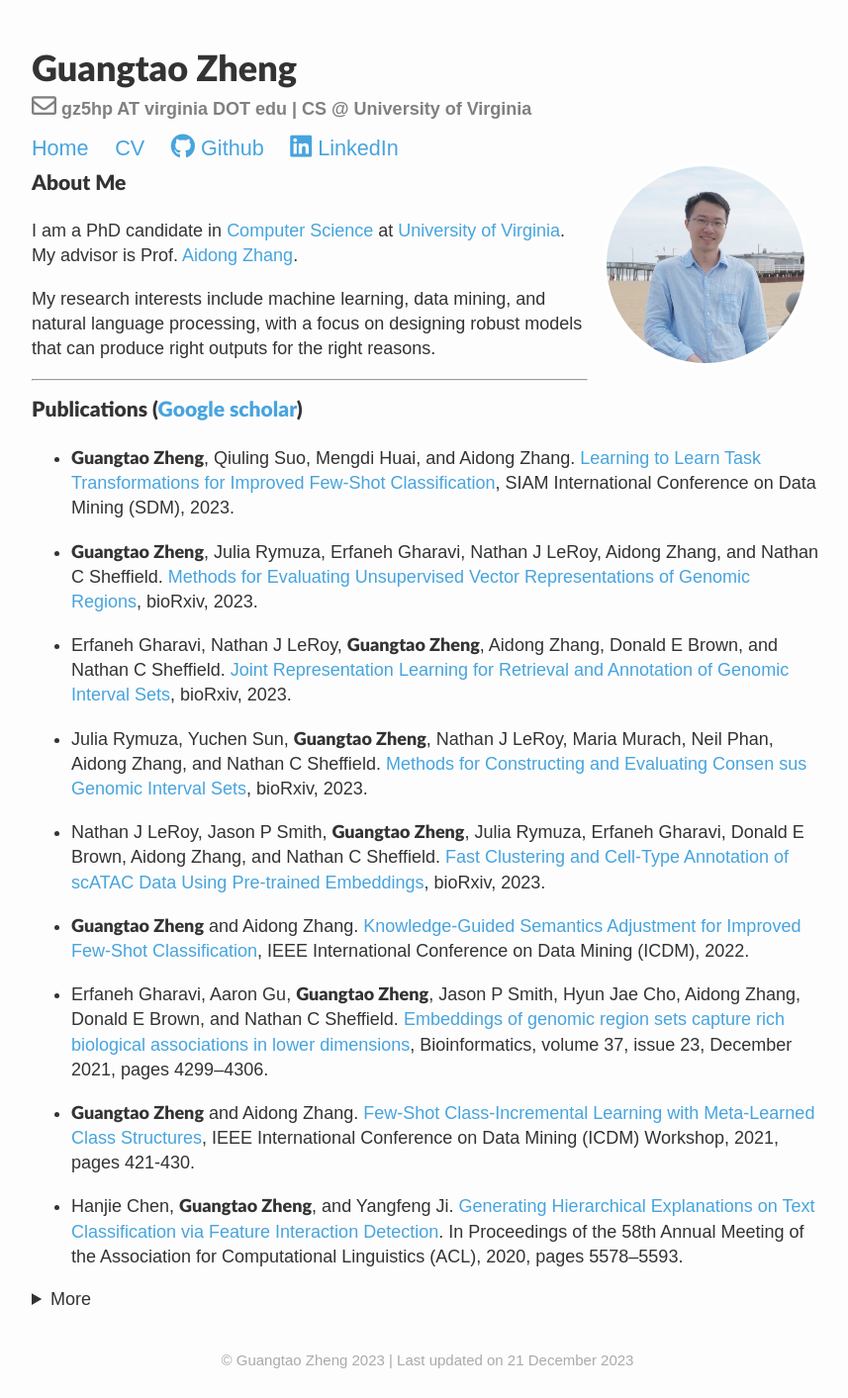
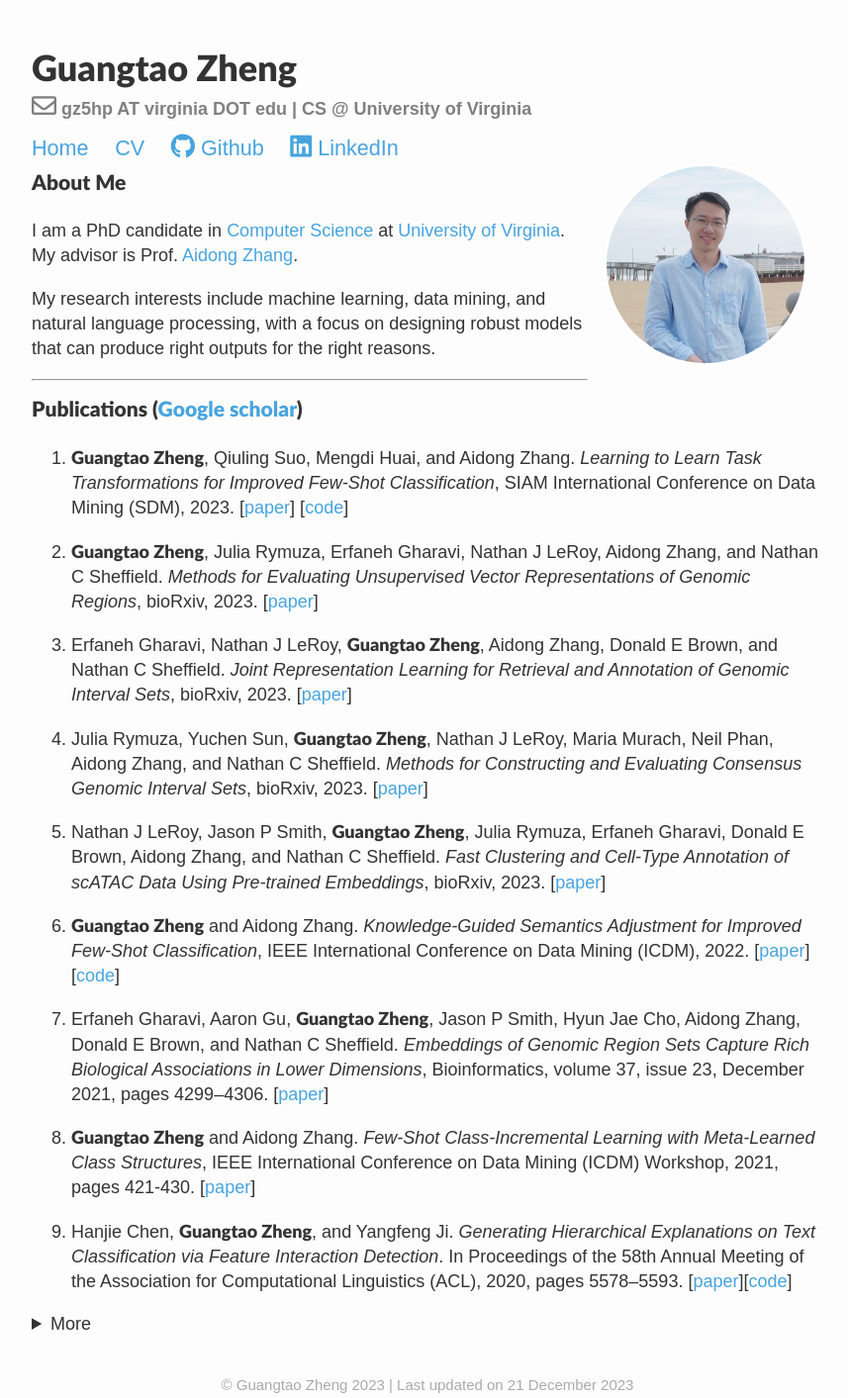
Before and after one commit to gtzheng/gtzheng.github.io, a Jekyll site: the page built from index.md, in a window 1280 px wide. Shown: the whole page at 99% size, without its empty margins (208-1065 px from the left). Built offline with Jekyll 4.4.1, drawn with Linux system fonts in a browser that asks for light colours; nearby versions of some CDN libraries; before the commit the page ends 1387 px from its top, so only the background shows below that.

Commit message:
update references

```diff
--- a/index.md
+++ b/index.md
@@ -17,41 +17,39 @@ My research interests include machine learning, data mining, and natural languag
 ***
 
 <h3>Publications (<a href="https://scholar.google.com/citations?user=SHMLzswAAAAJ&hl=en">Google scholar</a>)</h3>
-- **Guangtao Zheng**, Qiuling Suo, Mengdi Huai, and Aidong Zhang. [Learning to Learn Task Transformations for Improved Few-Shot Classification](https://epubs.siam.org/doi/10.1137/1.9781611977653.ch88 "Acceptance Rate: 27.4%"), SIAM International Conference on Data Mining (SDM), 2023.
+1. **Guangtao Zheng**, Qiuling Suo, Mengdi Huai, and Aidong Zhang. *Learning to Learn Task Transformations for Improved Few-Shot Classification*, SIAM International Conference on Data Mining (SDM), 2023. [[paper](https://epubs.siam.org/doi/10.1137/1.9781611977653.ch88 "Acceptance Rate: 27.4%")] [[code](https://github.com/gtzheng/L2TT)]
 
-- **Guangtao Zheng**, Julia Rymuza, Erfaneh Gharavi, Nathan J LeRoy, Aidong Zhang, and Nathan C Sheffield. [Methods for Evaluating Unsupervised Vector Representations of Genomic Regions](https://www.biorxiv.org/content/10.1101/2023.08.28.555137v1.abstract), bioRxiv, 2023.
+2. **Guangtao Zheng**, Julia Rymuza, Erfaneh Gharavi, Nathan J LeRoy, Aidong Zhang, and Nathan C Sheffield. *Methods for Evaluating Unsupervised Vector Representations of Genomic Regions*, bioRxiv, 2023. [[paper](https://www.biorxiv.org/content/10.1101/2023.08.28.555137v1.abstract)]
 
-- Erfaneh Gharavi, Nathan J LeRoy, **Guangtao Zheng**,  Aidong Zhang,  Donald E  Brown, and Nathan C Sheffield. [Joint Representation Learning for Retrieval and Annotation of Genomic Interval Sets](https://www.biorxiv.org/content/10.1101/2023.08.21.554131v1.abstract), bioRxiv, 2023.
+3. Erfaneh Gharavi, Nathan J LeRoy, **Guangtao Zheng**,  Aidong Zhang,  Donald E  Brown, and Nathan C Sheffield. *Joint Representation Learning for Retrieval and Annotation of Genomic Interval Sets*, bioRxiv, 2023. [[paper](https://www.biorxiv.org/content/10.1101/2023.08.21.554131v1.abstract)]
 
-- Julia Rymuza, Yuchen Sun, **Guangtao Zheng**, Nathan J  LeRoy,  Maria Murach, Neil Phan,  Aidong Zhang, and Nathan C Sheffield. [Methods for Constructing and Evaluating Consen sus Genomic Interval Sets](https://www.biorxiv.org/content/10.1101/2023.08.03.551899v1.abstract), bioRxiv, 2023.
+4. Julia Rymuza, Yuchen Sun, **Guangtao Zheng**, Nathan J  LeRoy,  Maria Murach, Neil Phan,  Aidong Zhang, and Nathan C Sheffield. *Methods for Constructing and Evaluating Consensus Genomic Interval Sets*, bioRxiv, 2023. [[paper](https://www.biorxiv.org/content/10.1101/2023.08.03.551899v1.abstract)]
 
-- Nathan J LeRoy,  Jason P Smith, **Guangtao Zheng**,  Julia Rymuza,  Erfaneh Gharavi,  Donald E Brown,  Aidong Zhang,  and Nathan C Sheffield. [Fast Clustering and Cell-Type Annotation of scATAC Data Using Pre-trained Embeddings](https://www.biorxiv.org/content/10.1101/2023.08.01.551452v1.abstract), bioRxiv, 2023.
+5. Nathan J LeRoy,  Jason P Smith, **Guangtao Zheng**,  Julia Rymuza,  Erfaneh Gharavi,  Donald E Brown,  Aidong Zhang,  and Nathan C Sheffield. *Fast Clustering and Cell-Type Annotation of scATAC Data Using Pre-trained Embeddings*, bioRxiv, 2023. [[paper](https://www.biorxiv.org/content/10.1101/2023.08.01.551452v1.abstract)]
 
-- **Guangtao Zheng** and Aidong Zhang. [Knowledge-Guided Semantics Adjustment for Improved Few-Shot Classification](assets/files/ICDM2022_full.pdf "Acceptance Rate: 20.0%"), IEEE International Conference on Data Mining (ICDM), 2022.
+6. **Guangtao Zheng** and Aidong Zhang. *Knowledge-Guided Semantics Adjustment for Improved Few-Shot Classification*, IEEE International Conference on Data Mining (ICDM), 2022. [[paper](https://ieeexplore.ieee.org/document/10027712 "Acceptance Rate: 20.0%")][[code](https://github.com/gtzheng/KGSA)]
 
-- Erfaneh Gharavi, Aaron Gu, **Guangtao Zheng**, Jason P Smith, Hyun Jae Cho, Aidong Zhang, Donald E Brown, and Nathan C Sheffield. [Embeddings of genomic region sets capture rich biological associations in lower dimensions](https://academic.oup.com/bioinformatics/article/37/23/4299/6307720 "Impact factor: 6.937"), Bioinformatics, volume 37, issue 23, December 2021, pages 4299–4306.
+7. Erfaneh Gharavi, Aaron Gu, **Guangtao Zheng**, Jason P Smith, Hyun Jae Cho, Aidong Zhang, Donald E Brown, and Nathan C Sheffield. *Embeddings of Genomic Region Sets Capture Rich Biological Associations in Lower Dimensions*, Bioinformatics, volume 37, issue 23, December 2021, pages 4299–4306. [[paper](https://academic.oup.com/bioinformatics/article/37/23/4299/6307720 "Impact factor: 6.937")]
 
-- **Guangtao Zheng** and Aidong Zhang. [Few-Shot Class-Incremental Learning with Meta-Learned Class Structures](https://ieeexplore.ieee.org/abstract/document/9679861), IEEE International Conference on Data Mining (ICDM) Workshop, 2021, pages 421-430.
+8. **Guangtao Zheng** and Aidong Zhang. *Few-Shot Class-Incremental Learning with Meta-Learned Class Structures*, IEEE International Conference on Data Mining (ICDM) Workshop, 2021, pages 421-430. [[paper](https://ieeexplore.ieee.org/abstract/document/9679861)]
 
-- Hanjie Chen, **Guangtao Zheng**, and Yangfeng Ji. [Generating Hierarchical Explanations on Text
-Classification via Feature Interaction Detection](https://arxiv.org/pdf/2004.02015.pdf "Acceptance Rate: 22.7%"). In Proceedings of the 58th Annual Meeting of the
-Association for Computational Linguistics (ACL), 2020, pages 5578–5593.
+9. Hanjie Chen, **Guangtao Zheng**, and Yangfeng Ji. *Generating Hierarchical Explanations on Text
+Classification via Feature Interaction Detection*. In Proceedings of the 58th Annual Meeting of the Association for Computational Linguistics (ACL), 2020, pages 5578–5593. [[paper](https://arxiv.org/pdf/2004.02015.pdf "Acceptance Rate: 22.7%")][[code](https://github.com/HanjieChen/HEDGE)]
 
 <details>
 <summary>More</summary>
 <div markdown=1>
 
-  - **Guangtao Zheng** and Ali Tajer. [Learning the Wireless Interference Graph via Local Probes](https://ieeexplore.ieee.org/document/9154265). IEEE
-  21st International Workshop on Signal Processing Advances in Wireless Communications (SPAWC), 2020.
+  - **Guangtao Zheng** and Ali Tajer. *Learning the Wireless Interference Graph via Local Probes*. IEEE 21st International Workshop on Signal Processing Advances in Wireless Communications (SPAWC), 2020. [[paper](https://ieeexplore.ieee.org/document/9154265)]
 
-  - **Guangtao Zheng**, Chen Gong, and Zhengyuan Xu. [Constrained Partial Group Decoding with Max-Min Fairness for Multi-color Multi-user Visible Light Communication](https://ieeexplore.ieee.org/document/8865431). IEEE Transactions on Communications, volume 67, number 12, December 2019, pages 8573-8584. [Impact factor: 7.143]
+  - **Guangtao Zheng**, Chen Gong, and Zhengyuan Xu. *Constrained Partial Group Decoding with Max-min Fairness for Multi-color Multi-user Visible Light Communication*. IEEE Transactions on Communications, volume 67, number 12, December 2019, pages 8573-8584. [[paper](https://ieeexplore.ieee.org/document/8865431 "Impact factor: 7.143")]
 
-  - **Guangtao Zheng** and Ming Jiang. [Multi-Dimensional Space–Time Shift Keying for Wireless Communications](https://ieeexplore.ieee.org/document/8840835). IEEE Access, volume 7, 2019, pages 135801-135811. [Impact factor: 3.476]
+  - **Guangtao Zheng** and Ming Jiang. *Multi-dimensional Space–time Shift Keying for Wireless Communications*. IEEE Access, volume 7, 2019, pages 135801-135811. [Impact factor: 3.476] [[paper](https://ieeexplore.ieee.org/document/8840835)]
 
-  - **Guangtao Zheng**, Chen Gong, and Zhengyuan Xu. [Multi-layer Coding and Map-assisted Partial Group Decoding for Multi-color Multi-user VLC](https://ieeexplore.ieee.org/document/8761958). IEEE International Conference on Communications (ICC), 2019, pages 1-6.
+  - **Guangtao Zheng**, Chen Gong, and Zhengyuan Xu. *Multi-layer Coding and Map-assisted Partial Group Decoding for Multi-color Multi-user VLC*. IEEE International Conference on Communications (ICC), 2019, pages 1-6. [[paper](https://ieeexplore.ieee.org/document/8761958)]
 
-  - **Guangtao Zheng**, Qian Gao, Chen Gong, and Zhengyuan Xu. [Achievable rate and optimal signaling for an optical wireless decode-and-forward relaying channel](https://ieeexplore.ieee.org/document/7905794). IEEE Global Conference on Signal and Information Processing (GlobalSIP), 2016, pages 16-19.
+  - **Guangtao Zheng**, Qian Gao, Chen Gong, and Zhengyuan Xu. *Achievable Rate and Optimal Signaling for an Optical Wireless Decode-and-forward Relaying Channel*. IEEE Global Conference on Signal and Information Processing (GlobalSIP), 2016, pages 16-19. [[paper](https://ieeexplore.ieee.org/document/7905794)]
 
-  - **Guangtao Zheng** and Ming Jiang, [Three-dimensional space-time shift keying with coordinate combination and joint optimisation](https://ieeexplore.ieee.org/document/7448719). In IEEE/CIC International Conference on Communications in China (ICCC), 2015, pages 1-5.
+  - **Guangtao Zheng** and Ming Jiang, *Three-dimensional Space-time Shift Keying with Coordinate Combination and Joint Optimisation*. In IEEE/CIC International Conference on Communications in China (ICCC), 2015, pages 1-5. [[paper](https://ieeexplore.ieee.org/document/7448719)]
 </div>
 </details>
```
